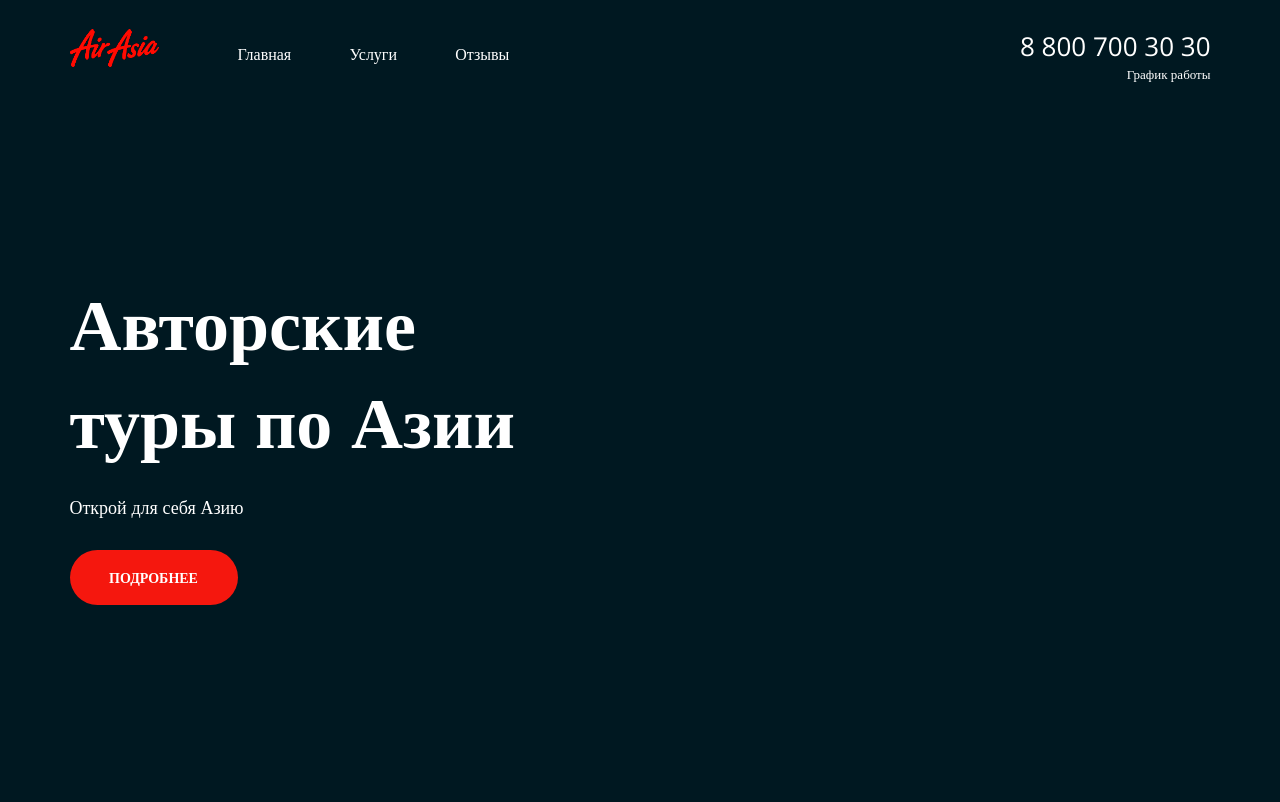
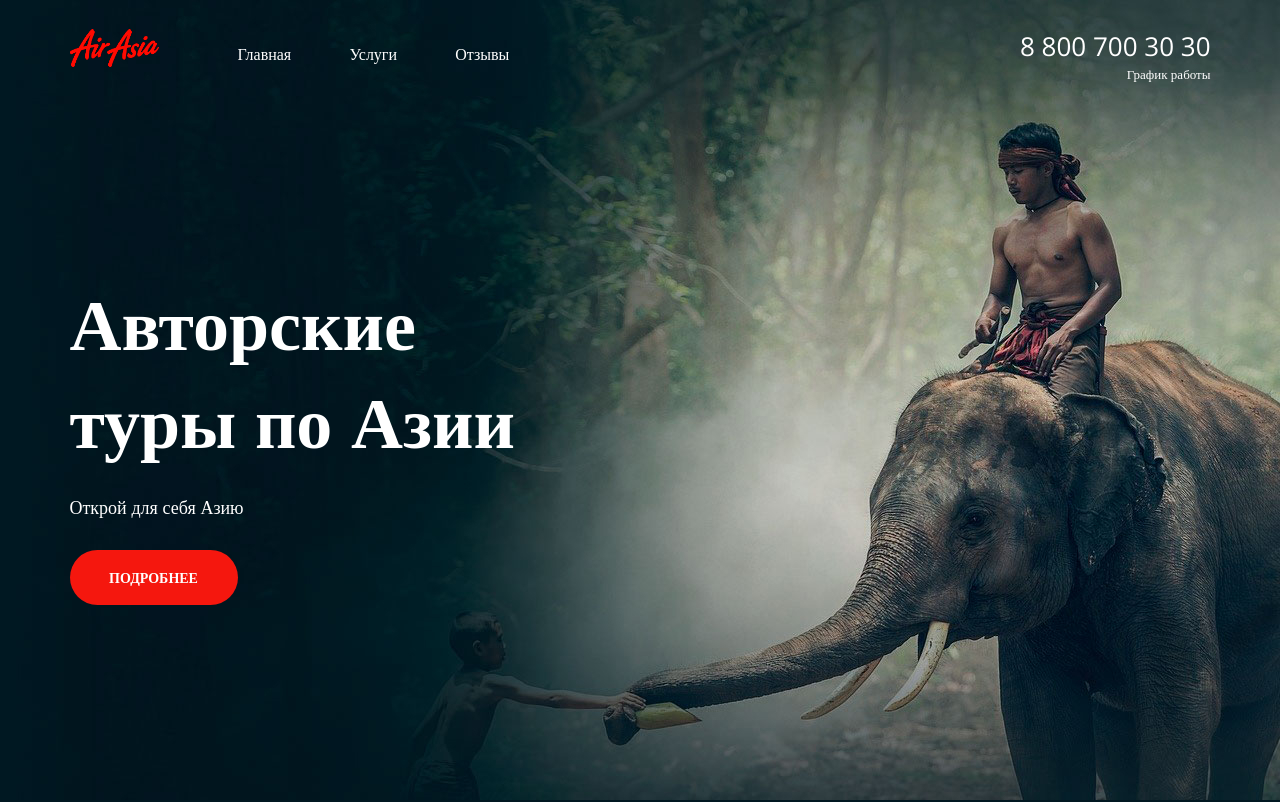
Before and after one commit to hellkapwnz/web-project, a plain HTML site: page index.html in a window 1280 px wide. Shown: the top 802 px of the page. Drawn offline with nearby package versions, Linux system fonts and the light colour scheme; files whose address does not match are found by name.

Commit message:
Update base.css

```diff
--- a/style/blocks/base.css
+++ b/style/blocks/base.css
@@ -77,7 +77,7 @@ img {
 }
 
 .wrapper__content--main {
-    background-image: url(/webproject/img/1.jpg);
+    background-image: url(/web-project/img/1.jpg);
     background-repeat: no-repeat;
 
 
```
